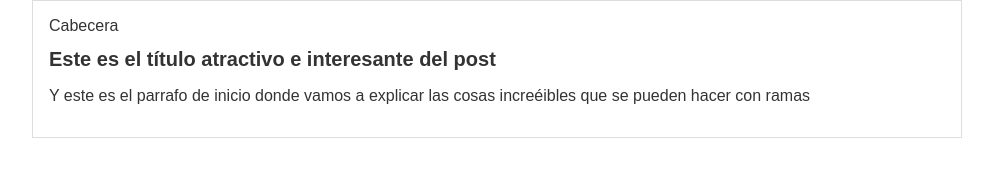
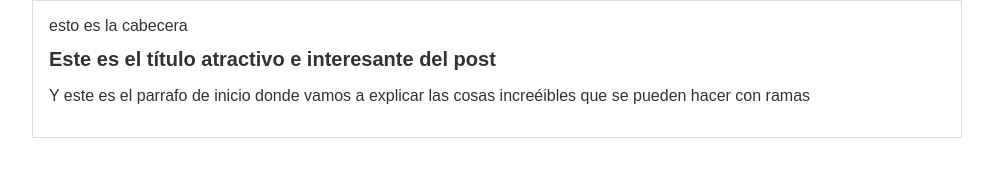
Before and after one commit to micmen882103/Curso-pro-de-Git-y-Github-de-Platzi, a plain HTML site: page index.html in a window 1280 px wide. Shown: the whole page, without its empty margins (143-1136 px from the left). Drawn offline with Linux system fonts and the light colour scheme.

Commit message:
estrctura de la cabecera

```diff
--- a/index.html
+++ b/index.html
@@ -9,7 +9,7 @@
 <body>
     <div id="container">
         <div id="cabecera">
-            Cabecera
+            esto es la cabecera
         </div>
         <div id="post">
             <h1>Este es el título atractivo e interesante del post</h1>
```
